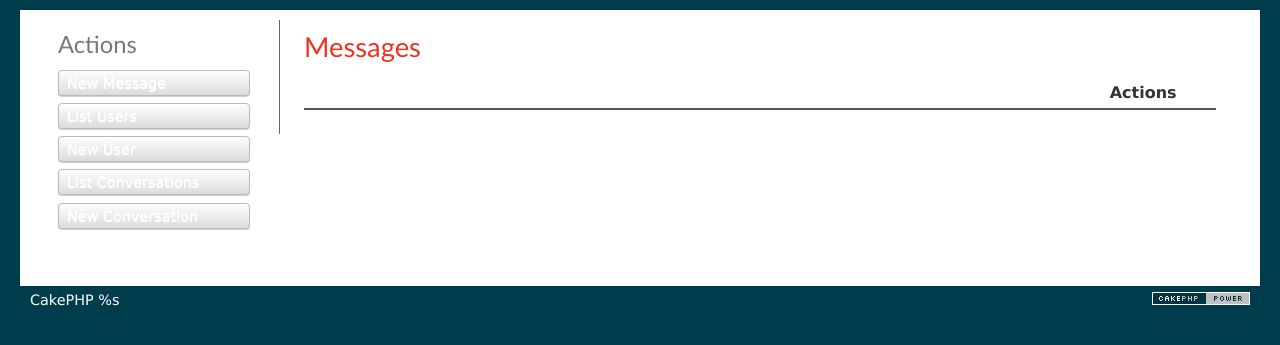
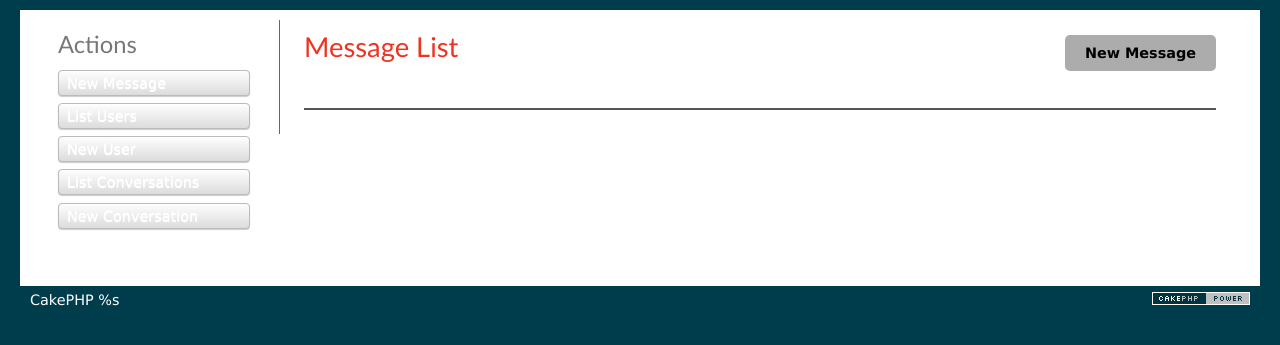
Before and after one commit to tomoki82/curriculum-app, a CakePHP app: the page made by app/View/Messages/index.ctp in a window 1280 px wide. Shown: the top 345 px of the page. Run offline with PHP 8.4 and a stand-in for CakePHP, Linux system fonts and the light colour scheme; the template is opened without the code that fills it, so the values that code supplies are empty; some libraries are stand-ins or nearby versions.

Commit message:
メッセージ機能追加

```diff
--- a/app/View/Messages/index.ctp
+++ b/app/View/Messages/index.ctp
@@ -1,34 +1,30 @@
 <div class="messages index">
-	<h2><?php echo __('Messages'); ?></h2>
+	<div style="display: flex; justify-content: space-between; align-items: center;">
+		<h2><?php echo __('Message List'); ?></h2>
+		<div>
+			<?php echo $this->Html->link(__('New Message'), array('action' => 'add'), array('class' => 'button new-message')); ?>
+		</div>
+	</div>
 	<table cellpadding="0" cellspacing="0">
 		<thead>
 		<tr>
-			<th><?php echo $this->Paginator->sort('id'); ?></th>
-			<th><?php echo $this->Paginator->sort('user_id'); ?></th>
-			<th><?php echo $this->Paginator->sort('conversation_id'); ?></th>
 			<th><?php echo $this->Paginator->sort('content'); ?></th>
 			<th><?php echo $this->Paginator->sort('created'); ?></th>
-			<th><?php echo $this->Paginator->sort('modified'); ?></th>
-			<th class="actions"><?php echo __('Actions'); ?></th>
 		</tr>
 		</thead>
 		<tbody>
 		<?php foreach ($messages as $message): ?>
 		<tr>
-		<td><?php echo h($message['Message']['id']); ?>&nbsp;</td>
-		<td>
-			<?php echo $this->Html->link($message['User']['name'], array('controller' => 'users', 'action' => 'view', $message['User']['id'])); ?>
-		</td>
-		<td>
-			<?php echo $this->Html->link($message['Conversation']['id'], array('controller' => 'conversations', 'action' => 'view', $message['Conversation']['id'])); ?>
-		</td>
-		<td><?php echo h($message['Message']['content']); ?>&nbsp;</td>
-		<td><?php echo h($message['Message']['created']); ?>&nbsp;</td>
-		<td><?php echo h($message['Message']['modified']); ?>&nbsp;</td>
-		<td class="actions">
-			<?php echo $this->Html->link(__('View'), array('action' => 'view', $message['Message']['id'])); ?>
-			<?php echo $this->Html->link(__('Edit'), array('action' => 'edit', $message['Message']['id'])); ?>
-			<?php echo $this->Form->postLink(__('Delete'), array('action' => 'delete', $message['Message']['id']), array('confirm' => __('Are you sure you want to delete # %s?', $message['Message']['id']))); ?>
+			<td colspan="2" class="message-table">
+				<div class="message-row">
+					<div class="message-content">
+						<div class="user-image-placeholder"></div>
+					</div>
+					<div class="message-details">
+						<span class="message-text"><?php echo h($message['Message']['content']); ?></span>
+						<div class="created-date"><?php echo date('Y/m/d H:i', strtotime($message['Message']['created'])); ?></div>
+					</div>
+				</div>
 			</td>
 		</tr>
 		<?php endforeach; ?>
--- a/app/View/Users/edit.ctp
+++ b/app/View/Users/edit.ctp
@@ -9,9 +9,11 @@
 		echo $this->Form->input('password', ['type' => 'password', 'value' => '']);
 		echo $this->Form->input('birthdate', ['type' => 'text', 'id' => 'birthdate', 'label' => 'Birthdate']);
 		echo $this->Form->input('gender', [
-			'type' => 'select',
+			'type' => 'radio',
+			'multiple' => 'checkbox',
 			'options' => [1 => 'Female', 2 => 'Male', 3 => 'Other'],
-			'label' => 'Gender'
+			'label' => 'Gender',
+			'class' => 'gender-checkboxes'
 		]);
 		echo $this->Form->input('hobby');
 		echo $this->Form->input('profile_img');
--- a/app/webroot/css/cake.generic.css
+++ b/app/webroot/css/cake.generic.css
@@ -356,6 +356,9 @@
 	margin: 0 0 6px 20px;
 	line-height: 26px;
 }
+gender-checkboxes div {
+	display: inline!important;
+}
 input[type=submit] {
 	display: inline;
 	font-size: 110%;
@@ -562,6 +565,19 @@
 	text-decoration: none;
 }
 
+.button {
+    display: inline-block;
+    padding: 10px 20px;
+    background-color: #acacac;
+    border-radius: 5px;
+    text-decoration: none;
+}
+
+.new-message {
+	color: black!important;
+    font-weight: bold;
+}
+
 /** Related **/
 .related {
 	clear: both;
```
Also changed, not shown: other parts of app/View/Messages/index.ctp (+43 -0 lines), app/Controller/MessagesController.php (+21 -1 lines). Lines whose indentation alone changed are shown as unchanged.
